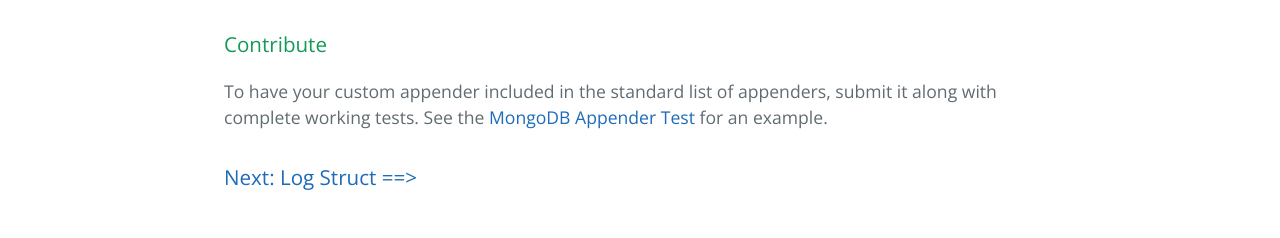
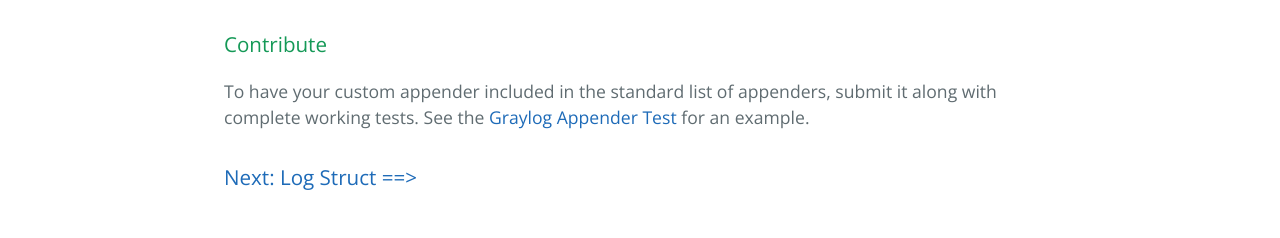
Before and after one commit to reidmorrison/semantic_logger, a Jekyll site: the page built from custom_appenders.md, in a window 1280 px wide. Shown: the part 1562-1800 px from the top of the page. Built offline with Jekyll 4.4.1, drawn with Linux system fonts in a browser that asks for light colours.

```diff
--- a/custom_appenders.md
+++ b/custom_appenders.md
@@ -58,12 +58,12 @@ logger = SemanticLogger['Hello']
 logger.info "Hello World"
 ~~~
 
-Look at the [existing appenders](https://github.com/reidmorrison/semantic_logger/tree/master/lib/semantic_logger/appender) for good examples
+Look at the [existing appenders](https://github.com/rocketjob/semantic_logger/tree/master/lib/semantic_logger/appender) for good examples
 
 ### Contribute
 
 To have your custom appender included in the standard list of appenders, submit it along
 with complete working tests.
-See the [MongoDB Appender Test](https://github.com/reidmorrison/semantic_logger/blob/master/test/appender_mongodb_test.rb) for an example.
+See the [Graylog Appender Test](https://github.com/rocketjob/semantic_logger/blob/master/test/appender/graylog_test.rb) for an example.
 
 ### [Next: Log Struct ==>](log_struct.html)
```
Also changed, not shown: log_struct.md (+2 -1 lines).
